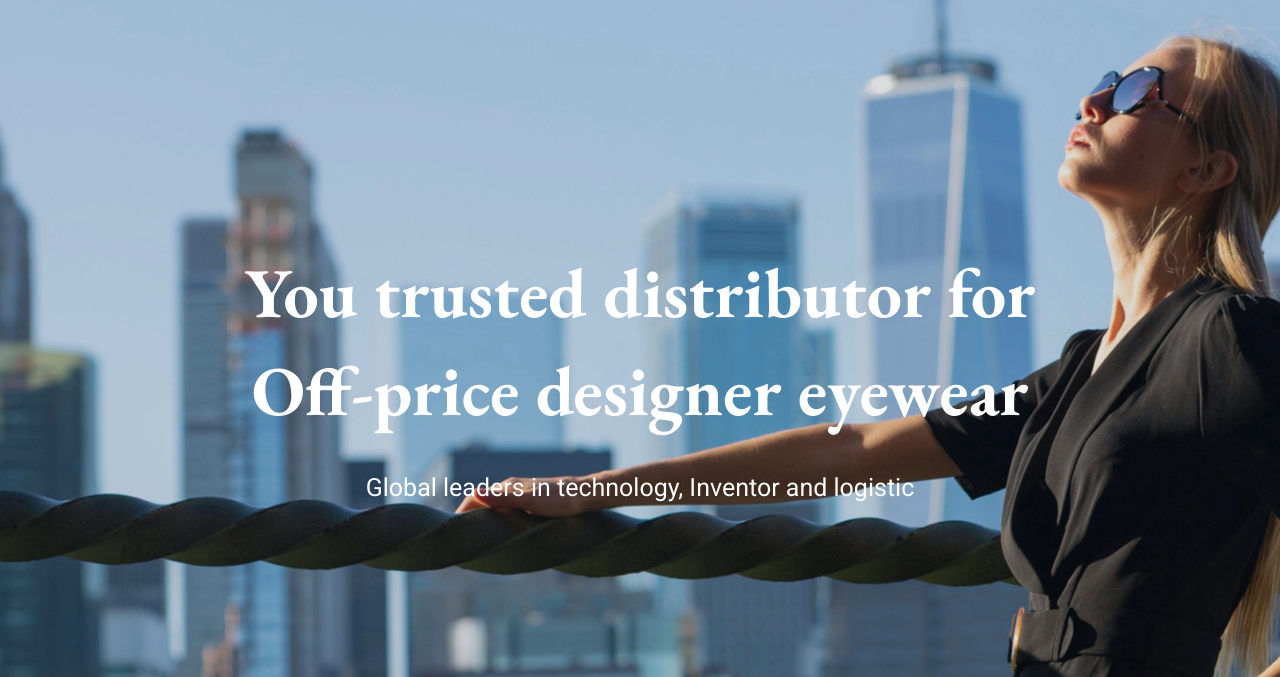
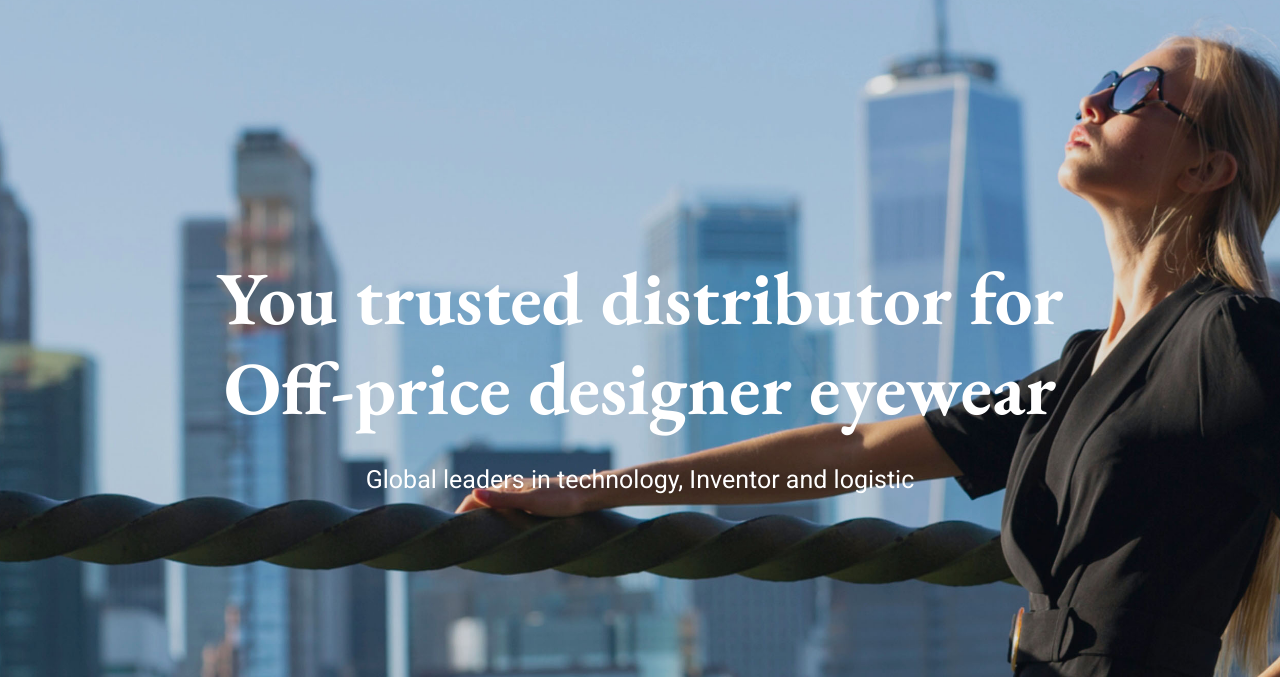
Before and after one commit to Regolo/NYWD-V2, a website: page index.html in a window 1280 px wide. Shown: the part 123-800 px from the top of the page. Drawn offline with nearby package versions, Linux system fonts and the light colour scheme; files that its build step writes are made by us from their sources.

Commit message:
Update _banner.scss

```diff
--- a/assets/sass/_banner.scss
+++ b/assets/sass/_banner.scss
@@ -13,11 +13,11 @@
 		text-align: center;
 		h1.heading-1{
 			color: #FFFFFF;
-			font-size: 7rem;
-			line-height: 1.4em;
+			font-size: 7.5rem;
+			line-height: 1.2em;
 			@media only screen and (max-width: $bp-medium) {
 				font-size: 6rem;
-				line-height: 1.4em;
+				line-height: 1.2em;
 			}
 			@media only screen and (max-width: $bp-small) {
 				font-size: 5rem;
```
